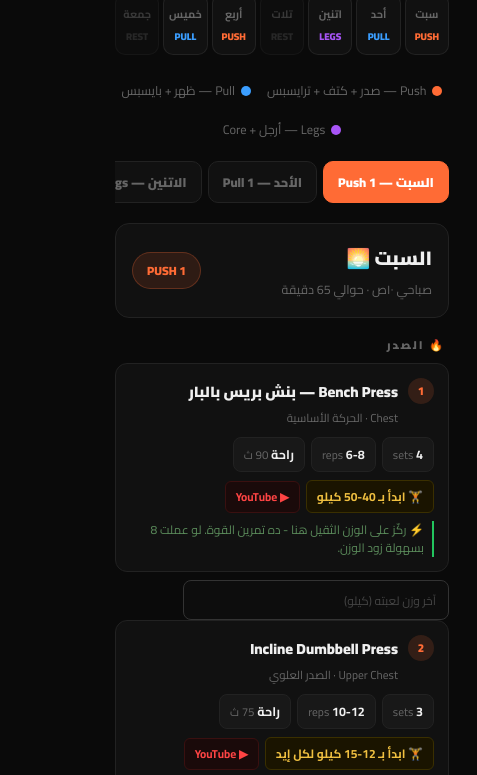
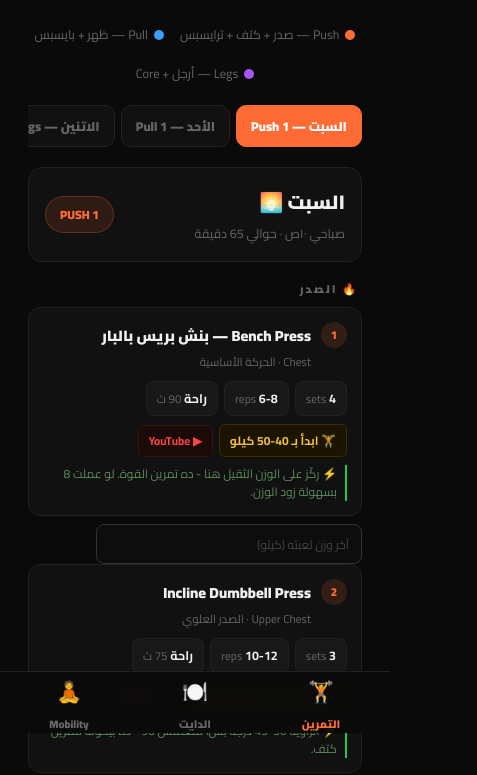
Before and after one commit to beshomedhat/mydiet, a plain HTML site: page index.html in a window 390 px wide. Shown: the part 111-886 px from the top of the page, 477 px wide, since content can reach past the window. Drawn offline with Linux system fonts and the light colour scheme.

Commit message:
Update index.html

```diff
--- a/index.html
+++ b/index.html
@@ -74,6 +74,47 @@
   .nav-btn.active-diet { background: var(--orange); color: #000; border-color: var(--orange); }
   .nav-btn.active-mobility { background: #a3e635; color: #000; border-color: #a3e635; }
 
+  /* Mobile: bottom nav */
+  @media (max-width: 500px) {
+    .navbar {
+      position: fixed;
+      top: auto;
+      bottom: 0;
+      left: 0; right: 0;
+      height: 62px;
+      border-top: 1px solid var(--border);
+      border-bottom: none;
+      padding: 0 8px;
+      justify-content: space-around;
+      gap: 4px;
+    }
+    .navbar-brand { display: none; }
+    .nav-btn {
+      flex: 1;
+      text-align: center;
+      border-radius: 12px;
+      padding: 8px 6px;
+      font-size: 0.72rem;
+      border: none;
+      background: transparent;
+      display: flex;
+      flex-direction: column;
+      align-items: center;
+      gap: 3px;
+    }
+    .nav-btn.active-workout { background: transparent; color: var(--push); border: none; }
+    .nav-btn.active-diet { background: transparent; color: var(--orange); border: none; }
+    .nav-btn.active-mobility { background: transparent; color: #a3e635; border: none; }
+    .nav-icon { font-size: 1.3rem; }
+    .nav-label { font-size: 0.68rem; }
+    body { padding-bottom: 70px; padding-top: 0; }
+    .page { padding-top: 16px; }
+  }
+
+  @media (min-width: 501px) {
+    .nav-icon { margin-left: 4px; }
+  }
+
   /* ===== PAGES ===== */
   .page { display: none; padding: 20px 14px 20px; }
   .page.active { display: block; }
@@ -777,9 +818,9 @@
 <!-- NAVBAR -->
 <div class="navbar">
   <div class="navbar-brand"><span>برنامج</span>mer24797 💪</div>
-  <button class="nav-btn active-workout" id="nav-workout" onclick="switchPage('workout')">🏋️ التمرين</button>
-  <button class="nav-btn" id="nav-diet" onclick="switchPage('diet')">🍽️ الدايت</button>
-  <button class="nav-btn" id="nav-mobility" onclick="switchPage('mobility')">🧘 Mobility</button>
+  <button class="nav-btn active-workout" id="nav-workout" onclick="switchPage('workout')"><span class="nav-icon">🏋️</span><span class="nav-label">التمرين</span></button>
+  <button class="nav-btn" id="nav-diet" onclick="switchPage('diet')"><span class="nav-icon">🍽️</span><span class="nav-label">الدايت</span></button>
+  <button class="nav-btn" id="nav-mobility" onclick="switchPage('mobility')"><span class="nav-icon">🧘</span><span class="nav-label">Mobility</span></button>
 </div>
 
 <!-- ===== WORKOUT PAGE ===== -->
```
